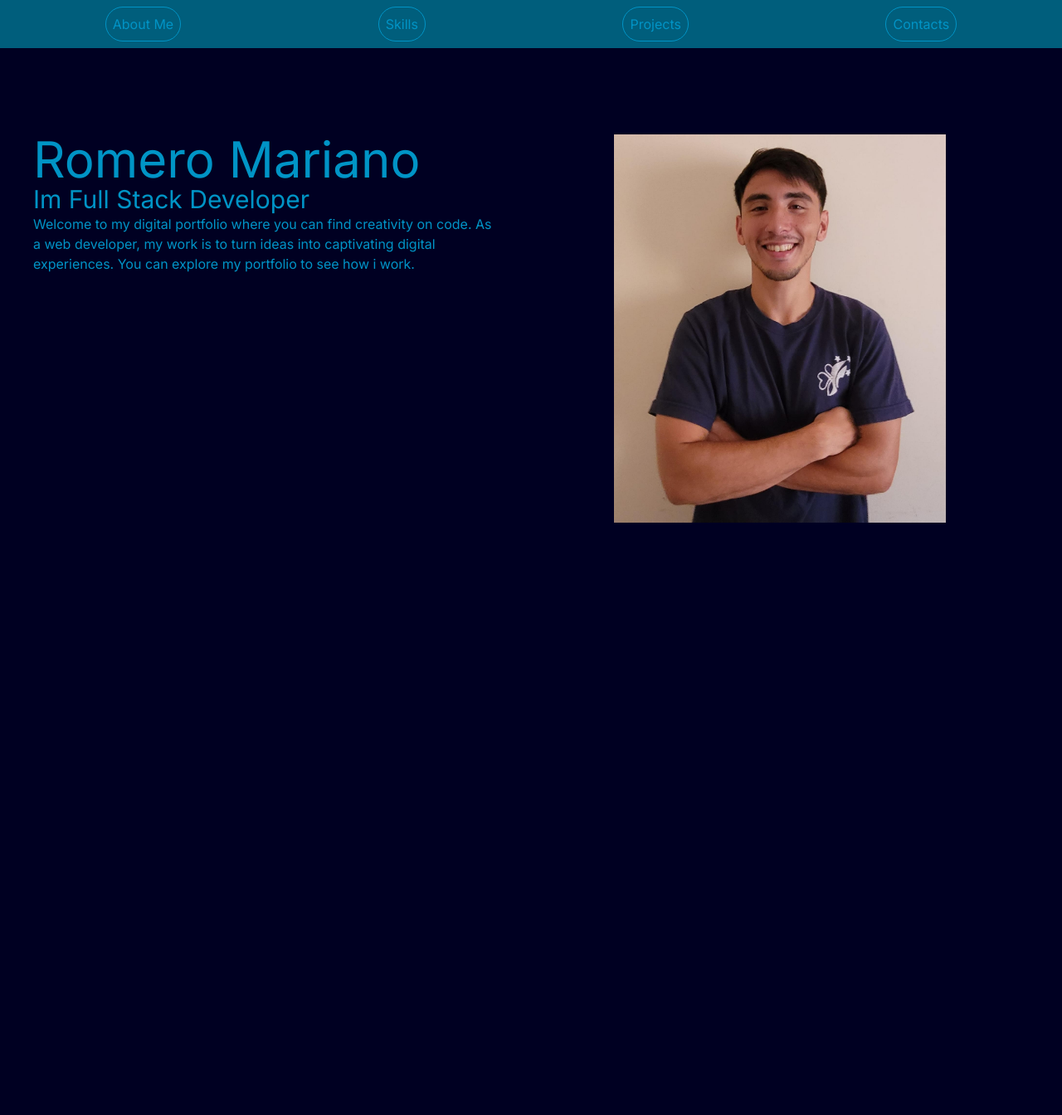
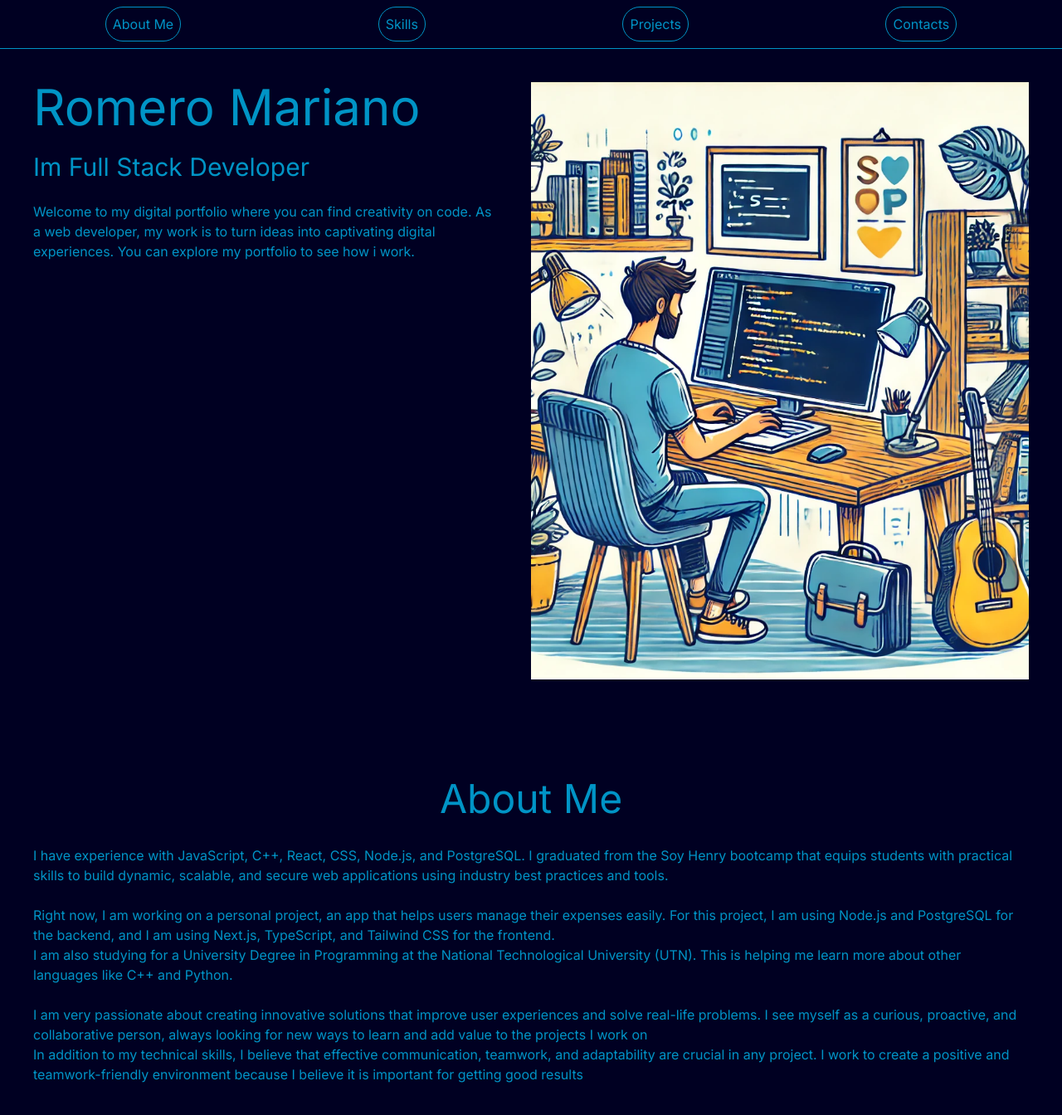
Before and after one commit to Marianoromero8/portfolio, a Next.js app: page / in a window 1280 px wide. Shown: the top 1344 px of the page at 83% size. Before the commit the page ends 800 px from the top, so only its background shows below. Built offline with nearby package versions, Linux system fonts and the light colour scheme.

Commit message:
About me

```diff
--- /dev/null
+++ b/app/components/AboutMe.tsx
@@ -0,0 +1,22 @@
+import React from 'react'
+
+export default function AboutMe() {
+    return (
+        <div id='aboutme' className={'flex flex-col text-[#0094C6] mt-20 h-screen'}>
+            <h2 className={'text-5xl text-center mb-8'}>About Me</h2>
+            <p className={'text-left pl-10 pr-10 pb-10'}>
+                I have experience with JavaScript, C++, React, CSS, Node.js, and PostgreSQL. I graduated from the Soy Henry bootcamp that equips students with practical skills to build dynamic, scalable, and secure web applications using industry best practices and tools.
+                <br />
+                <br />
+                Right now, I am working on a personal project, an app that helps users manage their expenses easily. For this project, I am using Node.js and PostgreSQL for the backend, and I am using Next.js, TypeScript, and Tailwind CSS for the frontend.
+                <br />
+                I am also studying for a University Degree in Programming at the National Technological University (UTN). This is helping me learn more about other languages like           C++ and Python.
+                <br />
+                <br />
+                I am very passionate about creating innovative solutions that improve user experiences and solve real-life problems. I see myself as a curious, proactive, and collaborative person, always looking for new ways to learn and add value to the projects I work on
+                <br />
+                In addition to my technical skills, I believe that effective communication, teamwork, and adaptability are crucial in any project. I work to create a positive and teamwork-friendly environment because I believe it is important for getting good results
+            </p>
+        </div>
+    )
+}
--- a/app/components/LandingPage.tsx
+++ b/app/components/LandingPage.tsx
@@ -1,20 +1,22 @@
 import Image from 'next/image'
 import React from 'react'
-import foto from "../img/FORMAL.jpeg"
+import foto from "../img/DALL·E 2024-10-05 22.16.01 - A hand-drawn style illustration of a person programming on a laptop. The scene should include a cozy workspace with a desk, books, and plants. The per.webp"
 
 export default function Landing() {
   return (
-    <div className={`flex flex-col md:flex-row text-[#0094C6] p-10 mt-[5%]`}>
+    <div className={`flex flex-col md:flex-row text-[#0094C6] p-10 h-screen`}>
       <div className='md:w-1/2 md:pr-10 content-start'>
         <h1 className={`text-6xl `}>Romero Mariano</h1>
+        <br />
         <h2 className={`text-3xl`}>Im Full Stack Developer</h2>
+        <br />
         <p>Welcome to my digital portfolio where you can find
           creativity on code. As a web developer, my work is
           to turn ideas into captivating digital experiences.
           You can explore my portfolio to see how i work. </p>
       </div>
       <div className={'mt-10 md:mt-0 md:w-1/2 flex justify-center'} >
-        <Image src={foto} alt='Foto-Mia' width={400} height={300} />
+        <Image src={foto} alt='Foto-Mia' width={300} height={300} className={"object-cover w-full h-auto"} />
       </div>
     </div>
   )
--- a/app/components/NavBar.tsx
+++ b/app/components/NavBar.tsx
@@ -1,11 +1,21 @@
+"use client";
 import React from 'react'
 import Button from '../common/Button'
 
 export default function NavBar() {
+  const scrollToSection = (sectionId: string) => {
+    const section = document.getElementById(sectionId);
+    if (section) {
+      section.scrollIntoView({ behavior: 'smooth' });
+    } else {
+      console.error(`Element with id "${sectionId}" not found.`);
+    }
+  }
+
   return (
-    <div className={`text-[#0094c6] flex w-full justify-around p-2 bg-[#005E7C]`}>
-      <Button variant='dark'>About Me</Button>
-      <Button variant='dark'>Skills</Button>
+    <div className={`text-[#0094c6] flex w-full justify-around p-2 border-b border-[#0094c6]`}>
+      <Button variant='dark' onClick={() => scrollToSection('aboutme')}>About Me</Button>
+      <Button variant='dark' >Skills</Button>
       <Button variant='dark'>Projects</Button>
       <Button variant='dark'>Contacts</Button>
     </div>
--- a/app/page.tsx
+++ b/app/page.tsx
@@ -1,12 +1,14 @@
 import Image from "next/image";
 import Landing from "./components/LandingPage";
 import NavBar from "./components/NavBar";
+import AboutMe from "./components/AboutMe";
 
 export default function Home() {
   return (
     <main className="flex min-h-screen flex-col items-center">
-      <NavBar/>
-      <Landing/>
+      <NavBar />
+      <Landing />
+      <AboutMe />
     </main>
   );
 }
```
Also changed, not shown: app/common/Button.tsx (+4 -4 lines), app/img/7aa7d1c63a3e6a1d9aab06cb5a26f495.jpg (added), app/img/DALL·E 2024-10-05 22.16.01 - A hand-drawn style illustration of a person programming on a laptop. The scene should include a cozy workspace with a desk, books, and plants. The per.webp (added).
